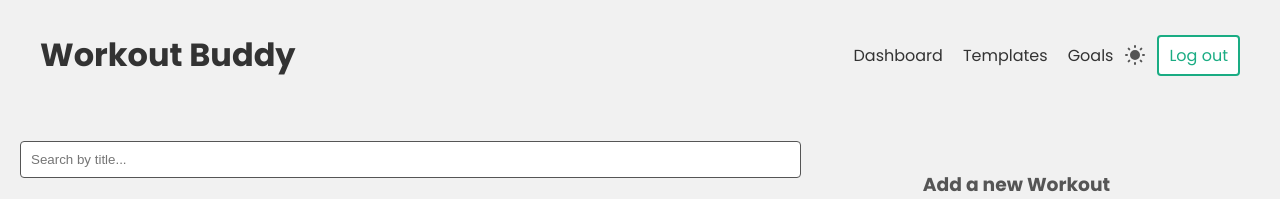
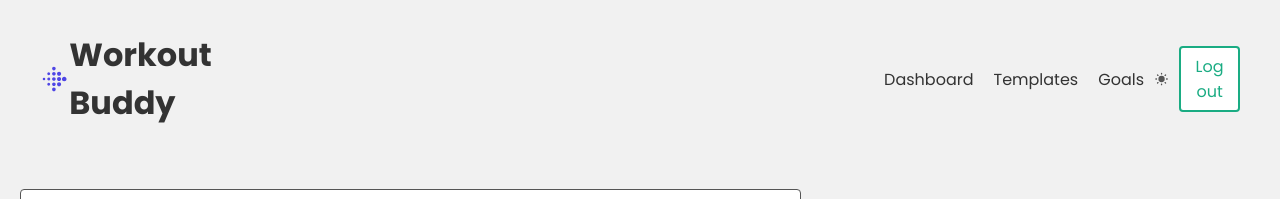
Before and after one commit to techcsispit/MERN-Auth-Workouts-App, a React (Create React App) app in the folder frontend/: page / in a window 1280 px wide. Shown: the top 199 px of the page. Built offline with nearby package versions, Linux system fonts and the light colour scheme; no server answers; sample sign-in values are in the browser's storage; a web font is replaced by a local one.

Commit message:
added logo,logout hover and alignment in templates

```diff
--- a/frontend/src/components/Navbar.js
+++ b/frontend/src/components/Navbar.js
@@ -2,6 +2,7 @@ import { Link } from "react-router-dom";
 import { useAuthContext } from "../hooks/useAuthContext";
 import { useLogout } from '../hooks/useLogout';
 import DarkModeToggle from "./DarkMode";
+import { MdFitbit } from "react-icons/md";
 
 const Navbar = () => {
 
@@ -15,7 +16,8 @@ const Navbar = () => {
     return (
         <header>
             <div className="container">
-                <div className="">
+                <MdFitbit className="logo"/>
+                <div className="head">
                 <Link to='/'>
                     <h1>Workout Buddy</h1>
                 </Link>
@@ -53,7 +55,7 @@ const Navbar = () => {
                     </div>
                     )}
                  <DarkModeToggle />
-                 <button onClick={handleClick}>Log out</button>
+                 <button onClick={handleClick} className="log-out">Log out</button>
                 </nav>
             </div>
         </header>
--- a/frontend/src/components/TemplateForm.js
+++ b/frontend/src/components/TemplateForm.js
@@ -32,7 +32,7 @@ const TemplateForm = ({ onSaveTemplate }) => {
   return (
     <form onSubmit={handleSubmit}>
       <Grid container spacing={2}>
-        <Grid item xs={12}>
+        <Grid item xs={12} padding={3}>
           <TextField
             fullWidth
             label="Template Name"
@@ -44,7 +44,7 @@ const TemplateForm = ({ onSaveTemplate }) => {
         </Grid>
 
         {exercises.map((exercise, index) => (
-          <Grid container spacing={2} key={index}>
+          <Grid container spacing={2} padding={2} key={index}>
             <Grid item xs={12} sm={5}>
               <TextField
                 fullWidth
--- a/frontend/src/index.css
+++ b/frontend/src/index.css
@@ -39,7 +39,6 @@ header {
   /* background: var(--surface); */
   margin-bottom: 20px;
   margin-top: -20px;
-
 }
 header .container {
   max-width: 1400px;
@@ -358,3 +357,19 @@ body.dark-mode .theme-toggle .moon {
     font-size: 1rem;
   }
 }
+
+.log-out:hover{
+  background-color: #2ecc9a55;
+  cursor: pointer;
+}
+
+.logo{
+  width: 2.5rem;
+  height: 2.5rem;
+  color: #4f46e5;
+  margin: 0 auto;
+}
+
+.head{
+  margin-right: 38rem;
+}
--- a/frontend/src/pages/Templates.js
+++ b/frontend/src/pages/Templates.js
@@ -1,5 +1,5 @@
 import React, { useEffect } from 'react';
-import { Container, Grid, Paper, Typography } from '@mui/material';
+import { colors, Container, Grid, Paper, Typography } from '@mui/material';
 import TemplateForm from '../components/TemplateForm';
 import TemplateList from '../components/TemplateDetails';
 import { useTemplatessContext } from '../hooks/useTemplateContext';
@@ -77,7 +77,7 @@ const Template = () => {
   return (
     <>
     <Navbar />
-    <Container maxWidth="lg" sx={{ marginTop: 4 }}>
+    <Container maxWidth="lg" sx={{ marginTop: 4}}>
       <Grid container spacing={4}>
         {/* Header */}
         <Grid item xs={12}>
```
